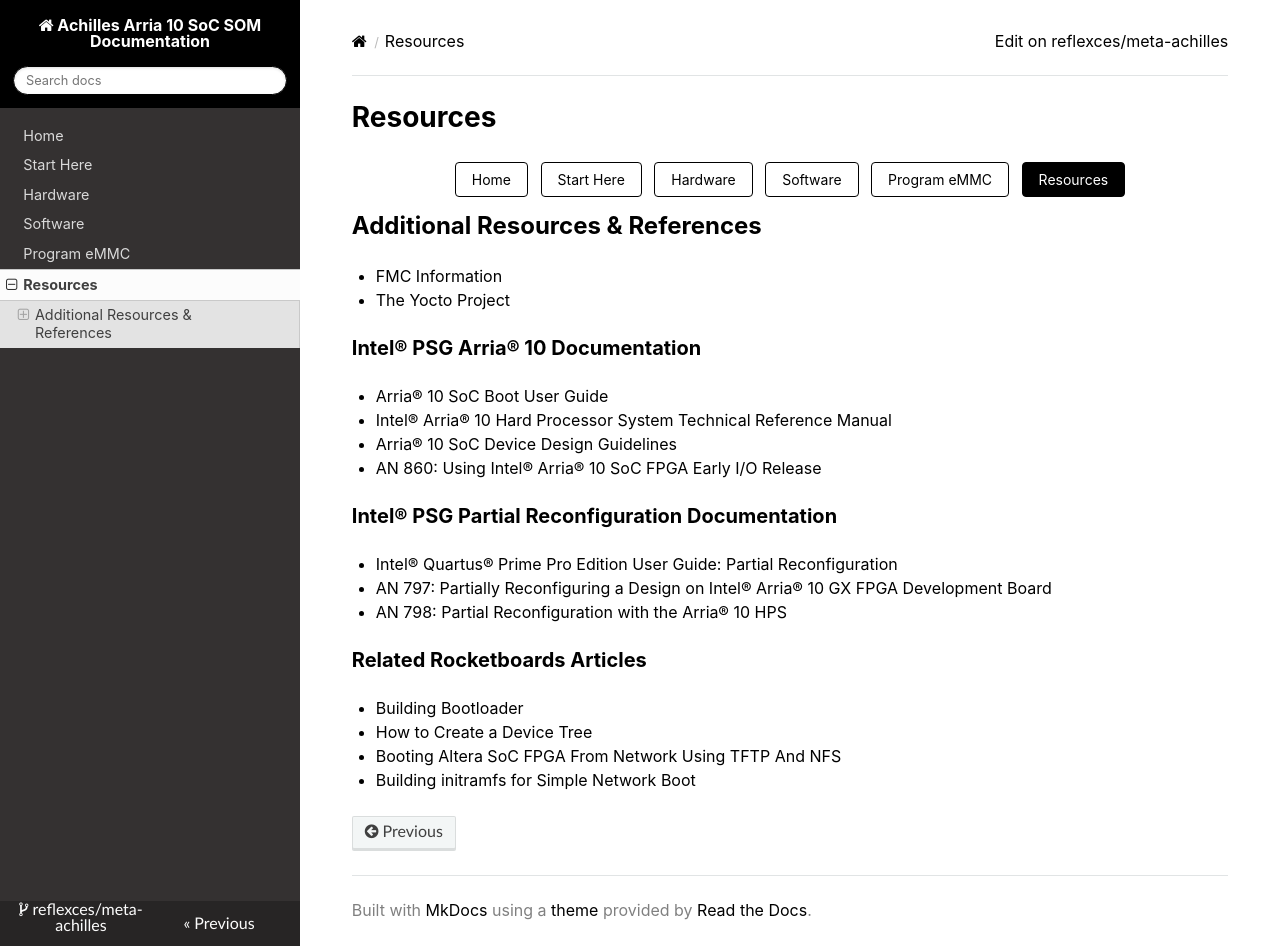
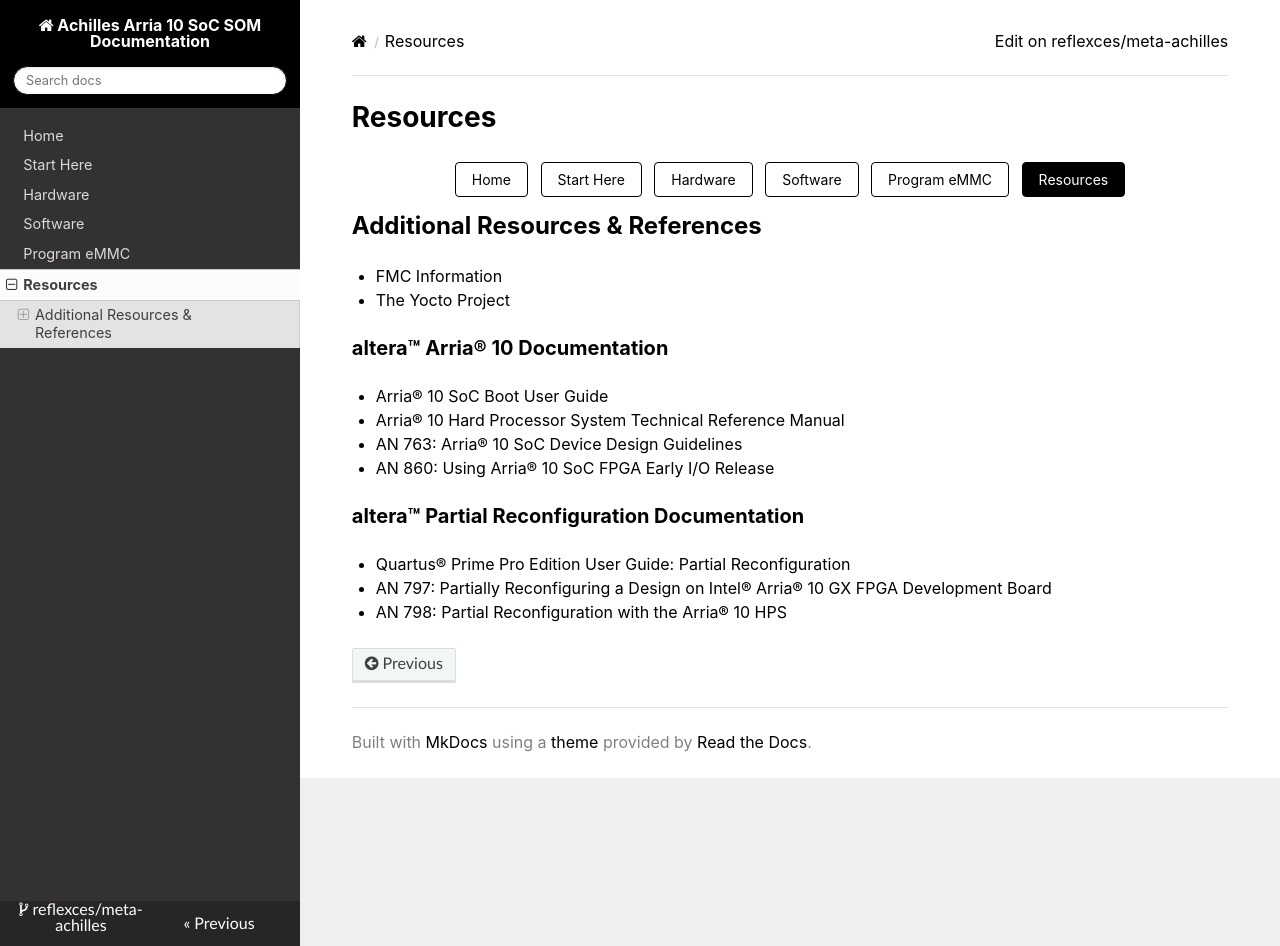
Before and after one commit to reflexces/meta-achilles, an MkDocs documentation site: the page built from docs/resources.md, in a window 1280 px wide and 946 px high. Built offline with MkDocs 1.6.1, drawn with Linux system fonts in a browser that asks for light colours; nearby versions of some CDN libraries.

Commit message:
updated links (Intel to altera), removed rocketboards links

```diff
--- a/docs/resources.md
+++ b/docs/resources.md
@@ -14,22 +14,15 @@
 - [FMC Information](https://www.vita.com/fmc)
 - [The Yocto Project](https://www.yoctoproject.org/)
 
-### Intel® PSG Arria® 10 Documentation
+### altera™ Arria® 10 Documentation
 
-- [Arria® 10 SoC Boot User Guide](https://www.intel.com/content/dam/www/programmable/us/en/pdfs/literature/ug/ug-a10-soc-boot.pdf)
-- [Intel® Arria® 10 Hard Processor System Technical Reference Manual](https://www.intel.com/content/dam/www/programmable/us/en/pdfs/literature/hb/arria-10/a10_5v4.pdf)
-- [Arria® 10 SoC Device Design Guidelines](https://www.intel.com/content/dam/www/programmable/us/en/pdfs/literature/an/an-a10-soc-device-design-guidelines.pdf)
-- [AN 860: Using Intel® Arria® 10 SoC FPGA Early I/O Release](https://www.intel.com/content/dam/www/programmable/us/en/pdfs/literature/an/an-a10-soc-fpga-early-io-release.pdf)
+- [Arria® 10 SoC Boot User Guide](https://docs.altera.com/r/docs/683735/current/arria-10-soc-boot-user-guide/arria-10-soc-boot-user-guide)
+- [Arria® 10 Hard Processor System Technical Reference Manual](https://docs.altera.com/r/docs/683711/21.2/intel-arria-10-hard-processor-system-technical-reference-manual/download-document)
+- [AN 763: Arria® 10 SoC Device Design Guidelines](https://docs.altera.com/r/docs/683192/18.1/an-763-intel-arria-10-soc-device-design-guidelines/overview-of-design-guidelines-for-intel-arria-10-soc-fpgas)
+- [AN 860: Using Arria® 10 SoC FPGA Early I/O Release](https://docs.altera.com/r/docs/683437/current/an-860-using-arria-10-soc-fpga-early-i/o-release/enabling-i/o-release)
 
-### Intel® PSG Partial Reconfiguration Documentation
+### altera™ Partial Reconfiguration Documentation
 
-- [Intel® Quartus® Prime Pro Edition User Guide: Partial Reconfiguration](https://www.intel.com/content/dam/www/programmable/us/en/pdfs/literature/ug/ug-qpp-pr.pdf)
-- [AN 797: Partially Reconfiguring a Design on Intel® Arria® 10 GX FPGA Development Board](https://www.intel.com/content/dam/www/programmable/us/en/pdfs/literature/an/an797.pdf)
-- [AN 798: Partial Reconfiguration with the Arria® 10 HPS](https://www.intel.com/content/dam/www/programmable/us/en/pdfs/literature/an/an798.pdf)
-
-### Related Rocketboards Articles
-
-- [Building Bootloader](https://rocketboards.org/foswiki/Documentation/BuildingBootloader)
-- [How to Create a Device Tree](https://rocketboards.org/foswiki/Documentation/HOWTOCreateADeviceTree)
-- [Booting Altera SoC FPGA From Network Using TFTP And NFS](https://www.rocketboards.org/foswiki/Documentation/BootingAlteraSoCFPGAFromNetworkUsingTFTPAndNFS)
-- [Building initramfs for Simple Network Boot](https://rocketboards.org/foswiki/Documentation/BuildingInitramfsForSimpleNetworkBoot)
+- [Quartus® Prime Pro Edition User Guide: Partial Reconfiguration](https://docs.altera.com/r/docs/683834/25.1/quartus-prime-pro-edition-user-guide-partial-reconfiguration/answers-to-top-faqs)
+- [AN 797: Partially Reconfiguring a Design on Intel® Arria® 10 GX FPGA Development Board](https://docs.altera.com/r/docs/683497/19-1/an-797-partially-reconfiguring-a-design-on-intel-arria-10-gx-fpga-development-board/download-document)
+- [AN 798: Partial Reconfiguration with the Arria® 10 HPS](https://www.intel.com/programmable/technical-pdfs/683034.pdf)
```
